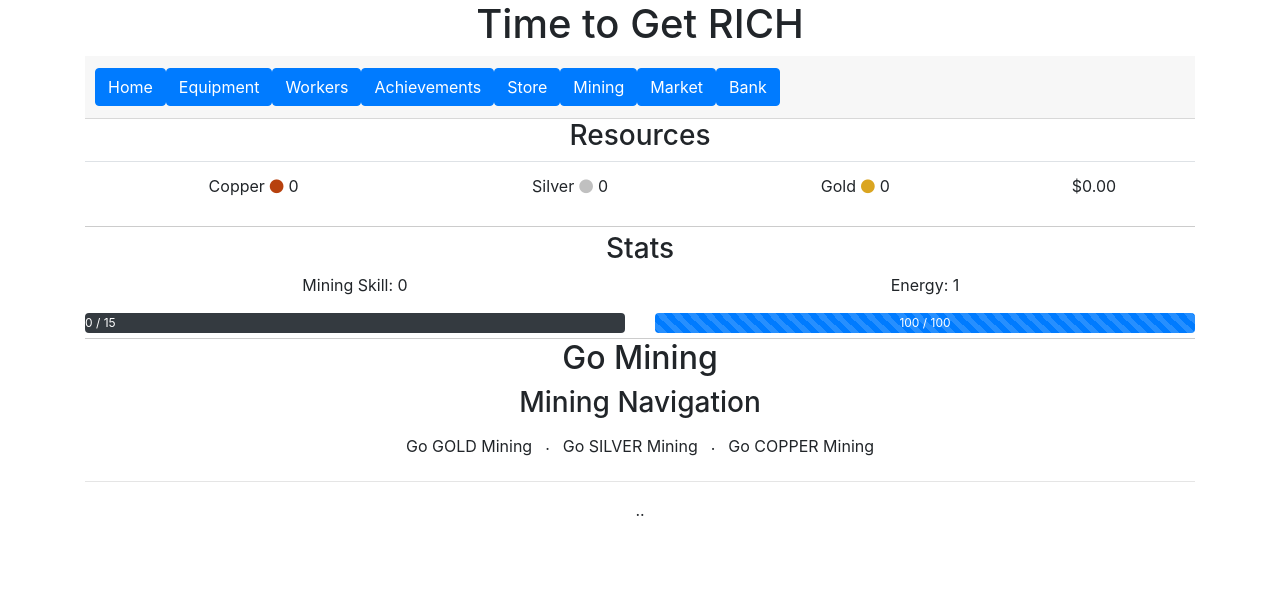
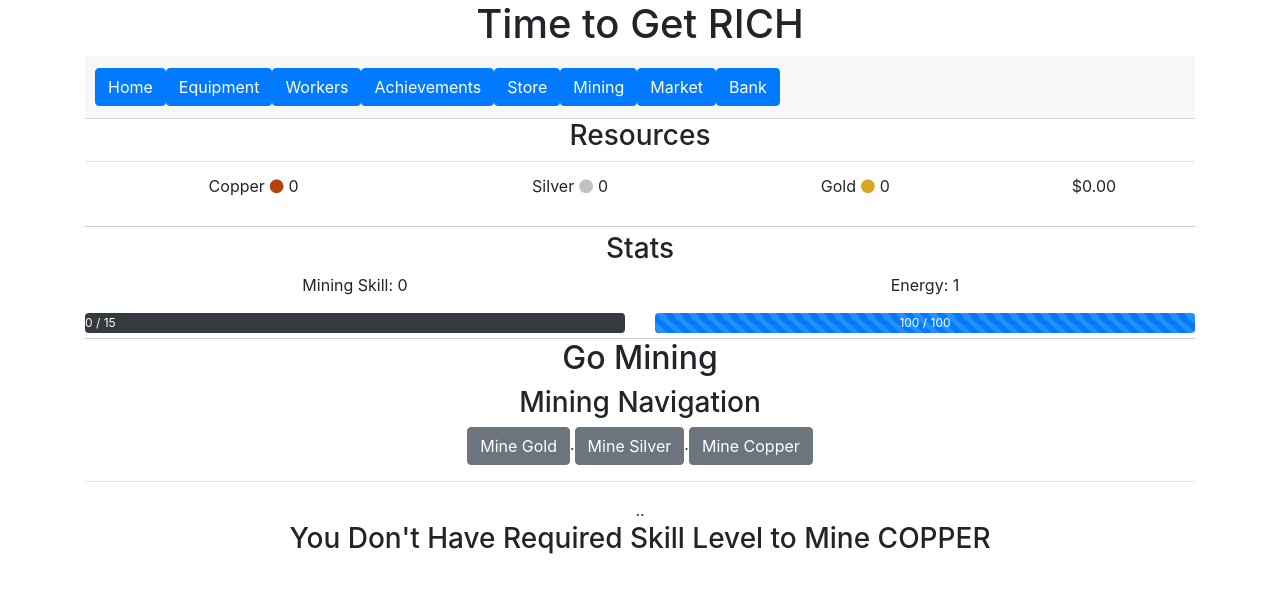
Before and after one commit to Thinkershine/GetRich, a React (Create React App) app: page /mining/copper in a window 1280 px wide. Shown: the top 592 px of the page. Built offline with nearby package versions, Linux system fonts and the light colour scheme.

Commit message:
Extract Navigation in Mining to Routes

```diff
--- a/src/components/common/message.jsx
+++ b/src/components/common/message.jsx
@@ -53,7 +53,7 @@ class Message extends Component {
 
   render() {
     return (
-      <div id="message" className="message">
+      <div id="message" className="message container">
         <h5 className={this.getClassNamesFor("title")}>
           {this.props.messageTitle}
         </h5>
--- a/src/components/locations/mine.jsx
+++ b/src/components/locations/mine.jsx
@@ -106,7 +106,12 @@ class Mine extends Component {
 
   render() {
     return (
-      <div id={this.state.mineType ? this.state.mineType + "-mine" : "mine"}>
+      <React.Fragment>
+        <div>
+          {this.props.isMining == true ? (
+            <div
+              id={this.state.mineType ? this.state.mineType + "-mine" : "mine"}
+            >
               <h3> {this.state.mineType.toUpperCase()} MINES </h3>
               <h3>
                 You Mined : {this.state.minedAmount}{" "}
@@ -122,6 +127,14 @@ class Mine extends Component {
                   : null}
               </div>
             </div>
+          ) : (
+            <h3>
+              You Don't Have Required Skill Level to Mine{" "}
+              {this.props.mineType.toUpperCase()}
+            </h3>
+          )}
+        </div>
+      </React.Fragment>
     );
   }
 }
--- a/src/components/locations/mining.jsx
+++ b/src/components/locations/mining.jsx
@@ -1,6 +1,7 @@
 import React, { Component } from "react";
 import Mine from "./mine";
 import Message from "../common/message";
+import { Switch, Route, Link } from "react-router-dom";
 
 class Mining extends Component {
   state = {
@@ -11,6 +12,7 @@ class Mining extends Component {
     silverMiningRequirements: { miningSkill: 5, miningPower: 5 },
     goldMiningRequirements: { miningSkill: 10, miningPower: 10 },
 
+    isMining: false,
     message: {}
   };
 
@@ -40,7 +42,7 @@ class Mining extends Component {
           miningPower >= goldMiningRequirements.miningPower &&
           miningSkill >= goldMiningRequirements.miningSkill
         ) {
-          this.setState({ isGoldMining: true });
+          this.setState({ isGoldMining: true, isMining: true });
         } else {
           this.props.messenger({
             title: "You Aren't Skilled Enough!",
@@ -56,7 +58,7 @@ class Mining extends Component {
           miningPower >= silverMiningRequirements.miningPower &&
           miningSkill >= silverMiningRequirements.miningSkill
         ) {
-          this.setState({ isSilverMining: true });
+          this.setState({ isSilverMining: true, isMining: true });
         } else {
           this.props.messenger({
             title: "You Aren't Skilled Enough!",
@@ -73,7 +75,7 @@ class Mining extends Component {
           miningPower >= copperMiningRequirements.miningPower &&
           miningSkill >= copperMiningRequirements.miningSkill
         ) {
-          this.setState({ isCopperMining: true });
+          this.setState({ isCopperMining: true, isMining: true });
         } else {
           this.props.messenger({
             title: "You Aren't Skilled Enough!",
@@ -106,38 +108,58 @@ class Mining extends Component {
         <h2>Go Mining</h2>
         <div>
           <h3>Mining Navigation</h3>
-          <button onClick={() => this.goMining("gold")} className="btn">
-            Go GOLD Mining
-          </button>
+          <Link
+            className="btn btn-secondary"
+            to="/mining/gold"
+            onClick={() => {
+              this.goMining("gold");
+            }}
+          >
+            Mine Gold
+          </Link>
           <span>.</span>
-          <button onClick={() => this.goMining("silver")} className="btn">
-            Go SILVER Mining
-          </button>
+          <Link
+            className="btn btn-secondary"
+            to="/mining/silver"
+            onClick={() => {
+              this.goMining("silver");
+            }}
+          >
+            Mine Silver
+          </Link>
           <span>.</span>
-          <button onClick={() => this.goMining("copper")} className="btn">
-            Go COPPER Mining
-          </button>
+          <Link
+            className="btn btn-secondary"
+            to="/mining/copper"
+            onClick={() => {
+              this.goMining("copper");
+            }}
+          >
+            Mine Copper
+          </Link>
           <hr />
           <span>.</span>
-          {this.state.isGoldMining && (
-            <button onClick={() => this.stopMining("gold")} className="btn">
-              STOP GOLD Mining
+
+          {this.state.isMining && (
+            <button
+              onClick={() => {
+                this.setState({ isMining: false });
+                this.props.history.push("/mining");
+              }}
+              className="btn btn-secondary"
+            >
+              STOP Mining
             </button>
           )}
-          {this.state.isSilverMining && (
-            <button onClick={() => this.stopMining("silver")} className="btn">
-              STOP SILVER Mining
-            </button>
-          )}
-          {this.state.isCopperMining && (
-            <button onClick={() => this.stopMining("copper")} className="btn">
-              STOP COPPER Mining
-            </button>
-          )}
+
           <span>.</span>
         </div>
         <div>
-          {this.state.isSilverMining && (
+          <Switch>
+            <Route
+              path="/mining/silver"
+              exact
+              render={props => (
                 <Mine
                   miningPower={this.state.miningPower}
                   mineType="silver"
@@ -147,10 +169,14 @@ class Mining extends Component {
                   spendEnergy={this.props.spendEnergy}
                   noEnergy={this.props.noEnergy}
                   gainExperience={this.props.gainExperience}
+                  {...props}
                 />
               )}
-
-          {this.state.isGoldMining && (
+            />
+            <Route
+              path="/mining/gold"
+              exact
+              render={props => (
                 <Mine
                   miningPower={this.state.miningPower}
                   mineType="gold"
@@ -160,11 +186,16 @@ class Mining extends Component {
                   spendEnergy={this.props.spendEnergy}
                   noEnergy={this.props.noEnergy}
                   gainExperience={this.props.gainExperience}
+                  {...props}
                 />
               )}
-
-          {this.state.isCopperMining && (
+            />
+            <Route
+              path="/mining/copper"
+              exact
+              render={props => (
                 <Mine
+                  isMining={this.state.isCopperMining}
                   miningPower={this.state.miningPower}
                   mineType="copper"
                   goldMined={this.props.resources.getResourceAmount("copper")}
@@ -173,8 +204,11 @@ class Mining extends Component {
                   spendEnergy={this.props.spendEnergy}
                   noEnergy={this.props.noEnergy}
                   gainExperience={this.props.gainExperience}
+                  {...props}
                 />
               )}
+            />
+          </Switch>
         </div>
 
         <div className="messenger">
```
Lines whose indentation alone changed are shown as unchanged.
